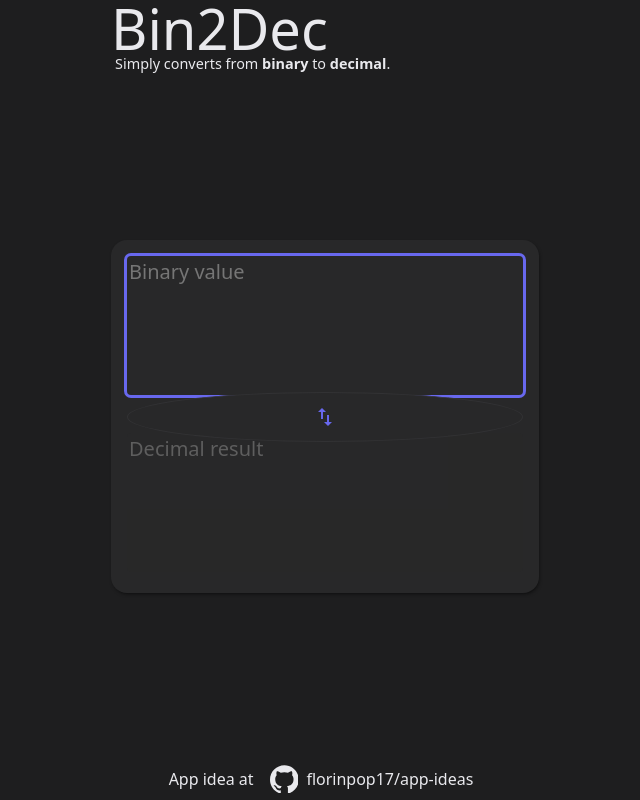
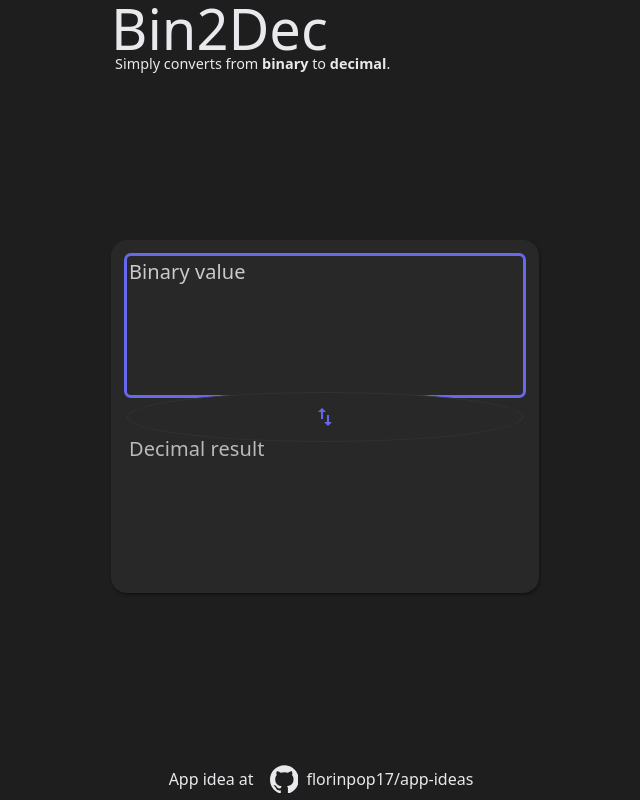
Before and after one commit to isaacamaro03/app-ideas-bin2dec, a plain HTML site: page index.html in a window 1280 px wide. Shown: the whole page, without its empty margins (315-955 px from the left). Drawn offline with Linux system fonts and the light colour scheme.

Commit message:
Ajusted placeholder to a better color contrast

```diff
--- a/css/components/components.css
+++ b/css/components/components.css
@@ -6,12 +6,17 @@
     color: var(--text-1);
     font: inherit;
     font-size: 1.25rem;
+    letter-spacing: .005rem;
     resize: none;
     width: 100%;
 }
 
 .custom-textarea > textarea:read-only {
-    opacity: .7;
+    opacity: .9;
+}
+
+.custom-textarea > textarea::placeholder {
+    color: var(--text-placeholder);
 }
 
 button {
--- a/css/theme.css
+++ b/css/theme.css
@@ -4,6 +4,7 @@
     --surface-1: hsl(var(--hue) 2% 12%);
     --surface-2: hsl(var(--hue) 1% 16%);
 
+    --text-placeholder: hsl(var(--hue) 4% 80%);
     --text-1: hsl(var(--hue) 10% 92%);
 
     --border: hsl(var(--hue) 2% 20%);
```
